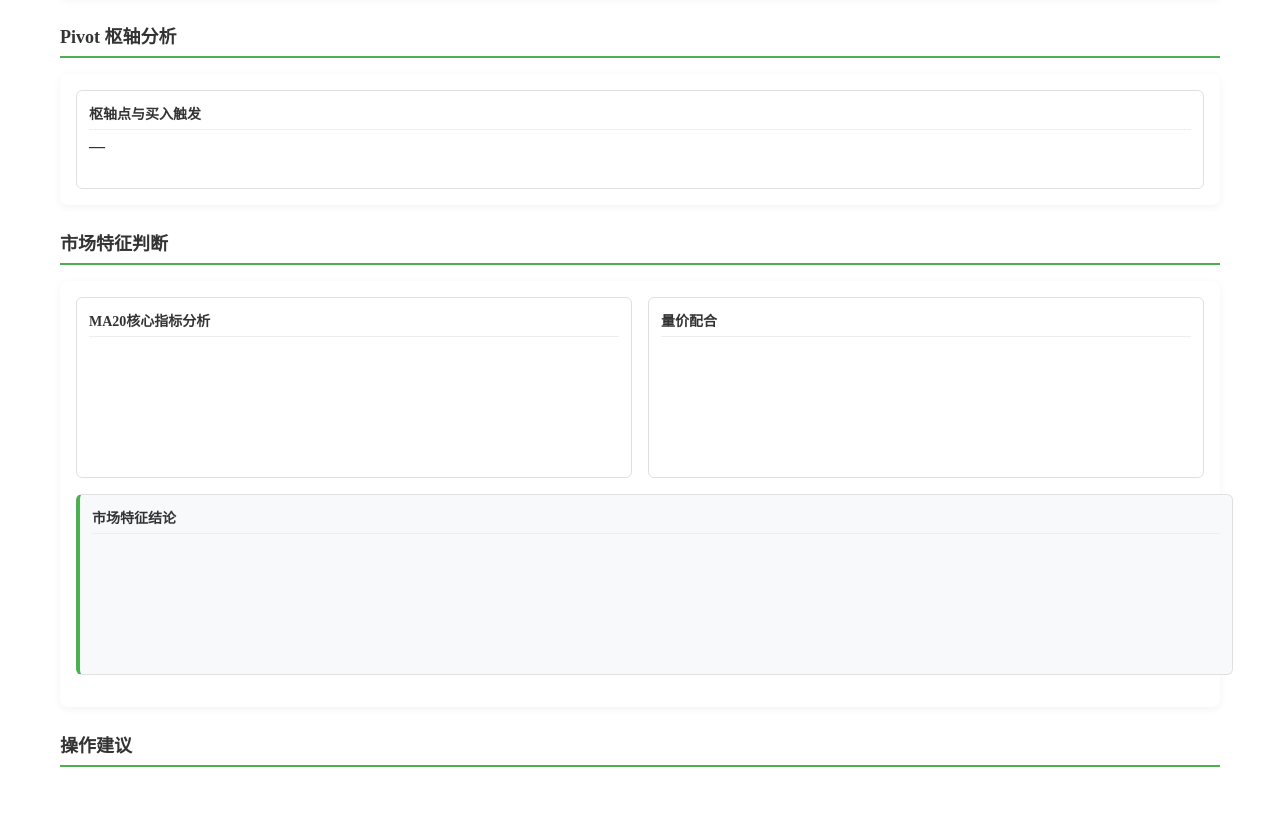
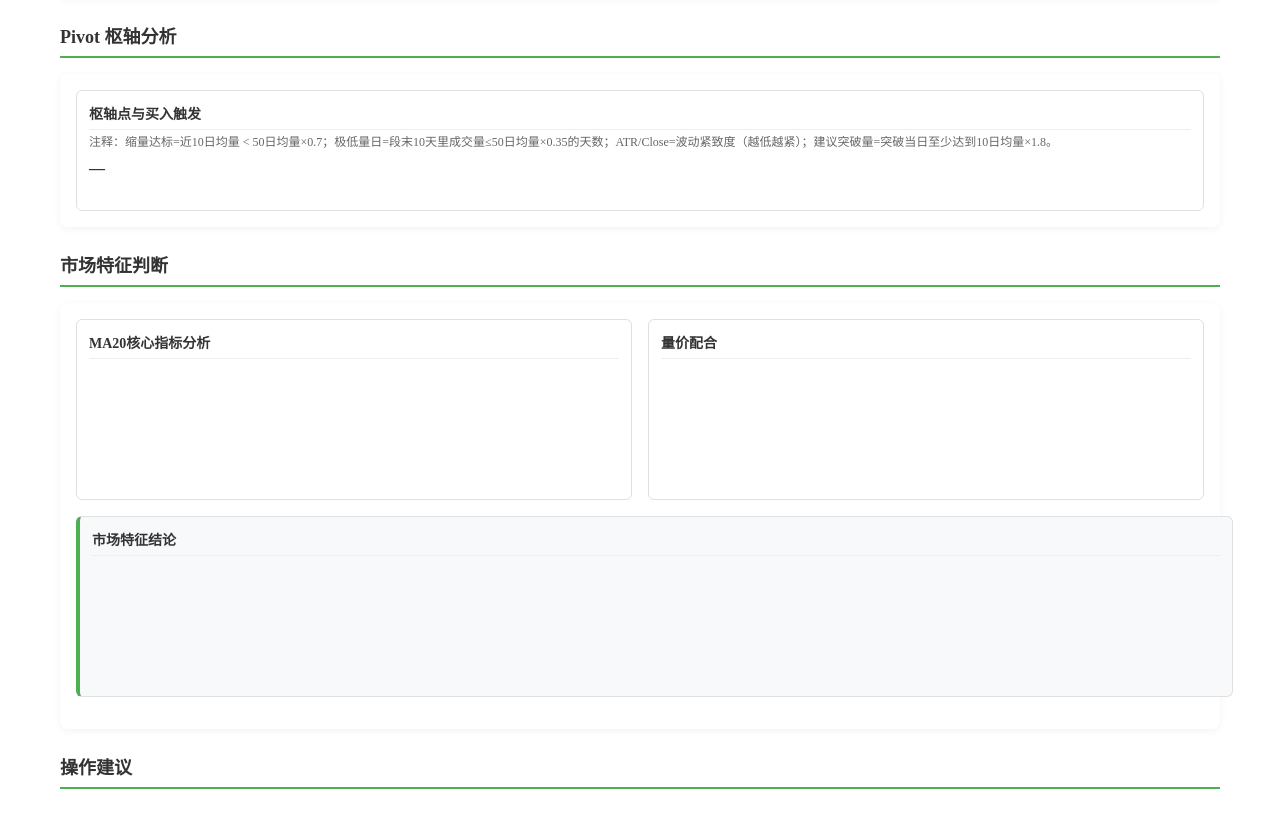
Before and after one commit to ginginli/vintage, a website: page public/index.html in a window 1280 px wide. Shown: the part 1500-2328 px from the top of the page. Drawn offline with Linux system fonts and the light colour scheme.

Commit message:
chore(ui): add inline hint line explaining pivot metrics (dry, extreme low, ATR/Close, breakout volume)

```diff
--- a/public/index.html
+++ b/public/index.html
@@ -1018,6 +1018,9 @@
             <div class="analysis-section">
                 <div class="analysis-card">
                     <div class="card-title">枢轴点与买入触发</div>
+                    <div style="font-size:12px; color:#666; margin:-6px 0 10px 0;">
+                        注释：缩量达标=近10日均量 < 50日均量×0.7；极低量日=段末10天里成交量≤50日均量×0.35的天数；ATR/Close=波动紧致度（越低越紧）；建议突破量=突破当日至少达到10日均量×1.8。
+                    </div>
                     <div id="pivotSummary" style="margin-bottom:10px; font-weight:600; color:#333;">—</div>
                     <div id="pivotMeta" style="display:grid; grid-template-columns: repeat(auto-fit, minmax(160px, 1fr)); gap:8px; margin-bottom:10px;"></div>
                 </div>
```
